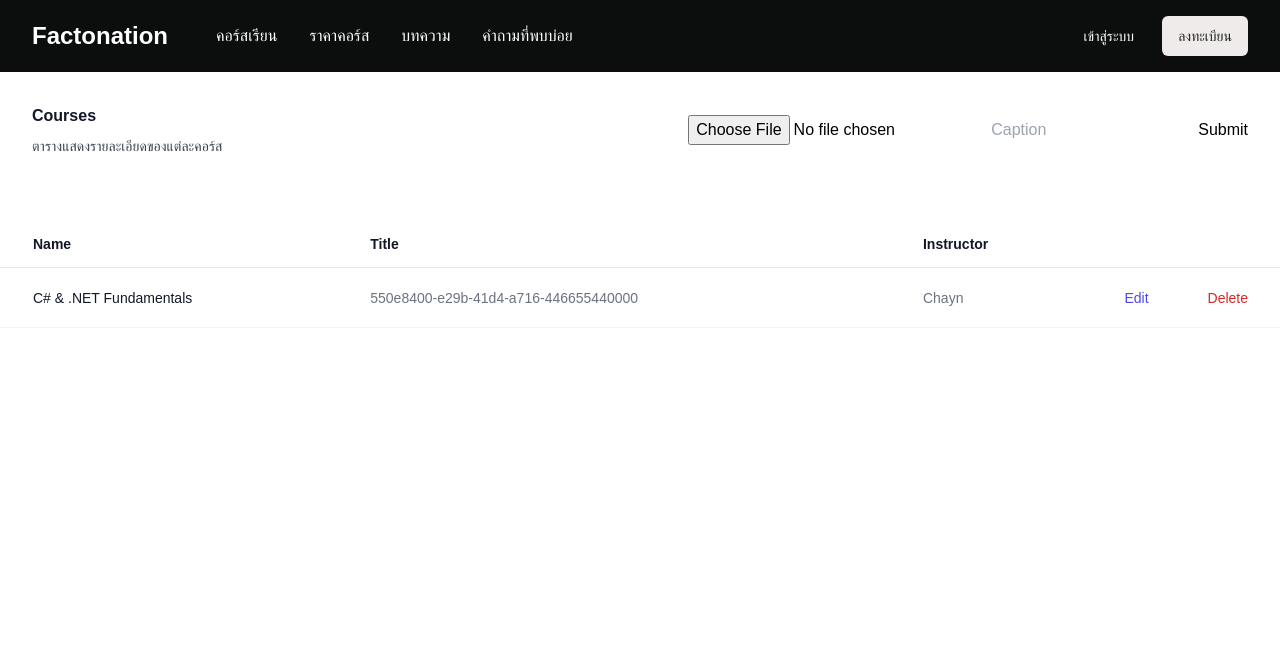
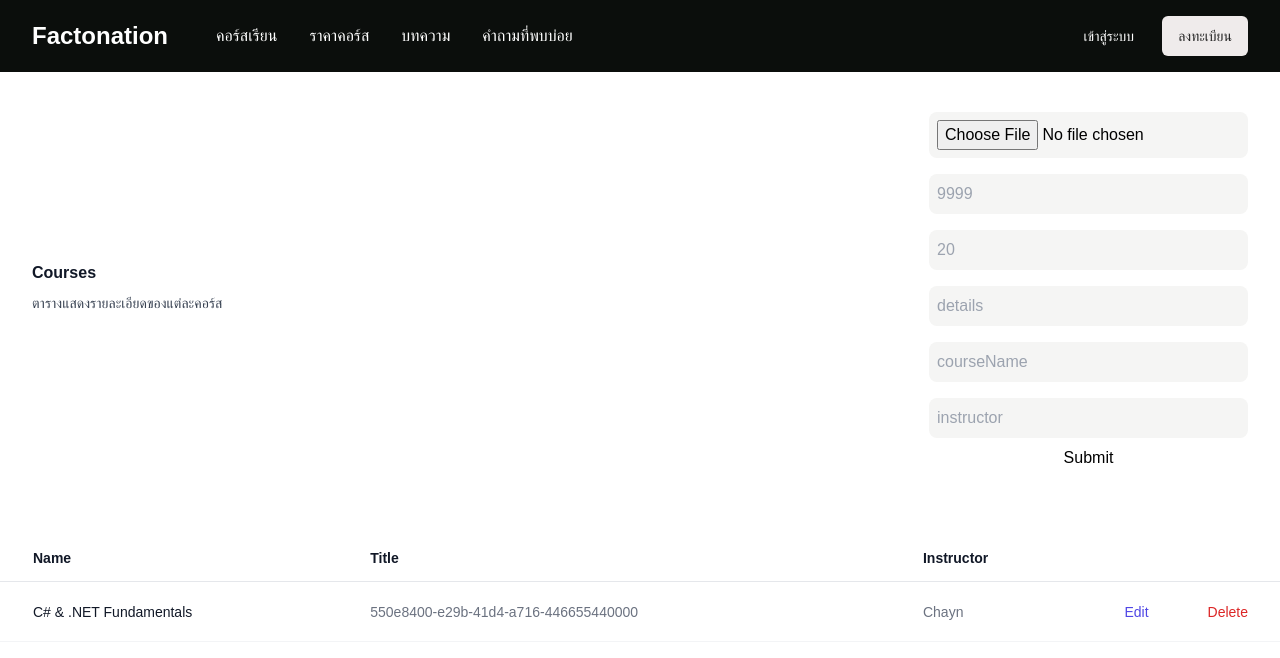
Before and after one commit to mamaKiera/factonation-backup, a Next.js app: page /admin/courses in a window 1280 px wide. Shown: the top 658 px of the page. Built offline with nearby package versions, Linux system fonts and the light colour scheme; a web font is replaced by a local one.

Commit message:
feat: add course create input

```diff
--- a/src/components/AddCourseForm.tsx
+++ b/src/components/AddCourseForm.tsx
@@ -1,43 +1,88 @@
 import axios from "axios";
-import { useState } from "react";
+import { FormEvent, useState } from "react";
 
 export default function AddCourseForm() {
   const [file, setFile] = useState();
-  const [caption, setCaption] = useState("");
+  const [imageId, setImageId] = useState("");
+  const [price, setPrice] = useState("");
+  const [saledPrice, setSaledPrice] = useState("");
+  const [details, setDetails] = useState("");
+  const [courseName, setCourseName] = useState("");
+  const [instructor, setInstructor] = useState("");
 
-  const submit = async (event) => {
+  const submit = async (event: FormEvent) => {
     event.preventDefault();
-    console.log(file, caption);
 
     try {
       const formData = new FormData();
       formData.append("image", file);
-      formData.append("caption", caption);
+      formData.append("imageId", imageId);
+      formData.append("price", price);
+      formData.append("saledPrice", saledPrice);
+      formData.append("details", details);
+      formData.append("courseName", courseName);
+      formData.append("instructor", instructor);
       console.log(formData);
 
       await axios.post("http://localhost:8000/course", formData, {
         headers: { "Content-Type": "multipart/form-data" },
       });
 
-      // ... any additional logic you may have after the successful form submission ...
+      // await fetch("http://localhost:8000/course", {
+      //   method: "POST",
+      //   body: JSON.stringify({ formData, caption }),
+      //   headers: {
+      //     "Content-Type": "multipart/form-data",
+      //   },
+      // });
     } catch (error) {
       console.error("Error submitting form:", error);
     }
   };
 
   return (
-    <form onSubmit={submit} encType="multipart/form-data">
+    <form onSubmit={submit} className="flex flex-col">
       <input
         onChange={(e) => setFile(e.target.files[0])}
         type="file"
         accept="image/*"
-      ></input>
+        className="rounded-lg bg-stone-100 p-2 my-2"
+      />
       <input
-        value={caption}
-        onChange={(e) => setCaption(e.target.value)}
+        value={price}
+        onChange={(e) => setPrice(Number(e.target.value))}
         type="text"
-        placeholder="Caption"
-      ></input>
+        placeholder="9999"
+        className="rounded-lg bg-stone-100 p-2 my-2"
+      />
+      <input
+        value={saledPrice}
+        onChange={(e) => setSaledPrice(Number(e.target.value))}
+        type="text"
+        placeholder="20"
+        className="rounded-lg bg-stone-100 p-2 my-2"
+      />
+      <input
+        value={details}
+        onChange={(e) => setDetails(e.target.value)}
+        type="text"
+        placeholder="details"
+        className="rounded-lg bg-stone-100 p-2 my-2"
+      />
+      <input
+        value={courseName}
+        onChange={(e) => setCourseName(e.target.value)}
+        type="text"
+        placeholder="courseName"
+        className="rounded-lg bg-stone-100 p-2 my-2"
+      />
+      <input
+        value={instructor}
+        onChange={(e) => setInstructor(e.target.value)}
+        type="text"
+        placeholder="instructor"
+        className="rounded-lg bg-stone-100 p-2 my-2"
+      />
       <button type="submit">Submit</button>
     </form>
   );
```
